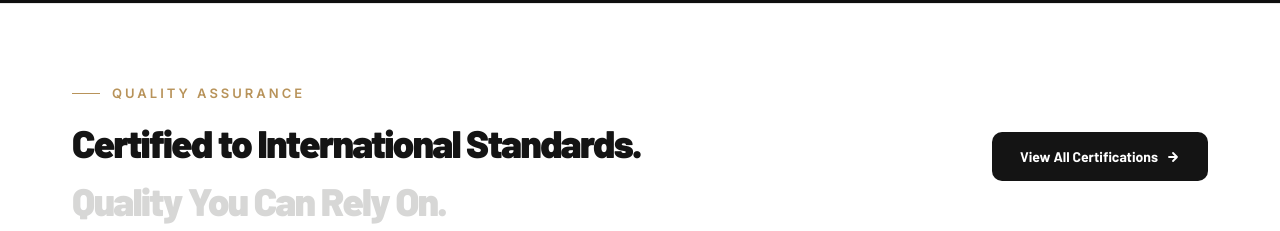
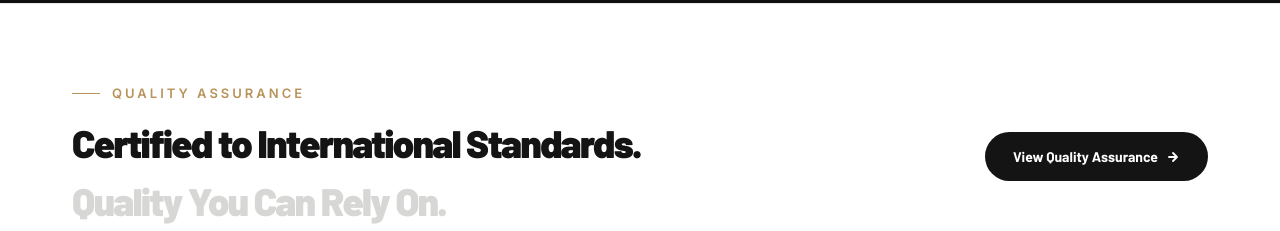
Before and after one commit to ssinternationalwork-collab/ss-international, a Next.js app: page / in a window 1280 px wide. Shown: the part 4600-4831 px from the top of the page. Built offline with nearby package versions, Linux system fonts and the light colour scheme.

Commit message:
Link homepage quality section to Quality Assurance

```diff
--- a/src/components/QualityStrip.tsx
+++ b/src/components/QualityStrip.tsx
@@ -30,8 +30,8 @@ export default function QualityStrip() {
               <span style={{ color: '#D7D7D6' }}>Quality You Can Rely On.</span>
             </h2>
           </div>
-          <a href='/about' style={{ display: 'inline-flex', alignItems: 'center', gap: 8, background: BLACK, color: '#fff', padding: '14px 28px', borderRadius: 10, fontSize: 14, fontWeight: 700, textDecoration: 'none', fontFamily: 'var(--font-barlow)', whiteSpace: 'nowrap', flexShrink: 0 }}>
-            View All Certifications
+          <a href='/quality-assurance' style={{ display: 'inline-flex', alignItems: 'center', gap: 8, background: BLACK, color: '#fff', padding: '14px 28px', borderRadius: 50, fontSize: 14, fontWeight: 700, textDecoration: 'none', fontFamily: 'var(--font-barlow)', whiteSpace: 'nowrap', flexShrink: 0 }}>
+            View Quality Assurance
             <svg width='14' height='14' viewBox='0 0 14 14' fill='none'><path d='M3 7H11M7 3L11 7L7 11' stroke='#fff' strokeWidth='1.8' strokeLinecap='round' strokeLinejoin='round'/></svg>
           </a>
         </div>
```
